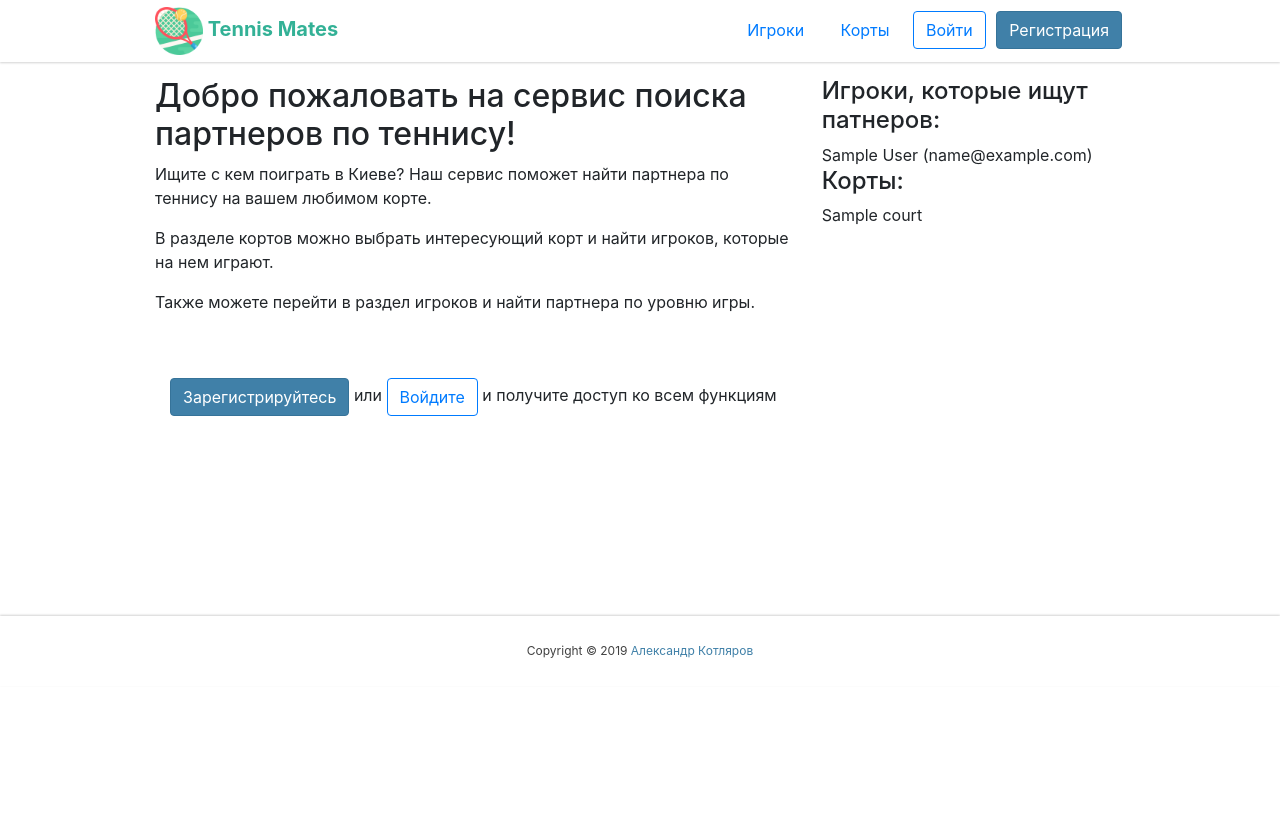
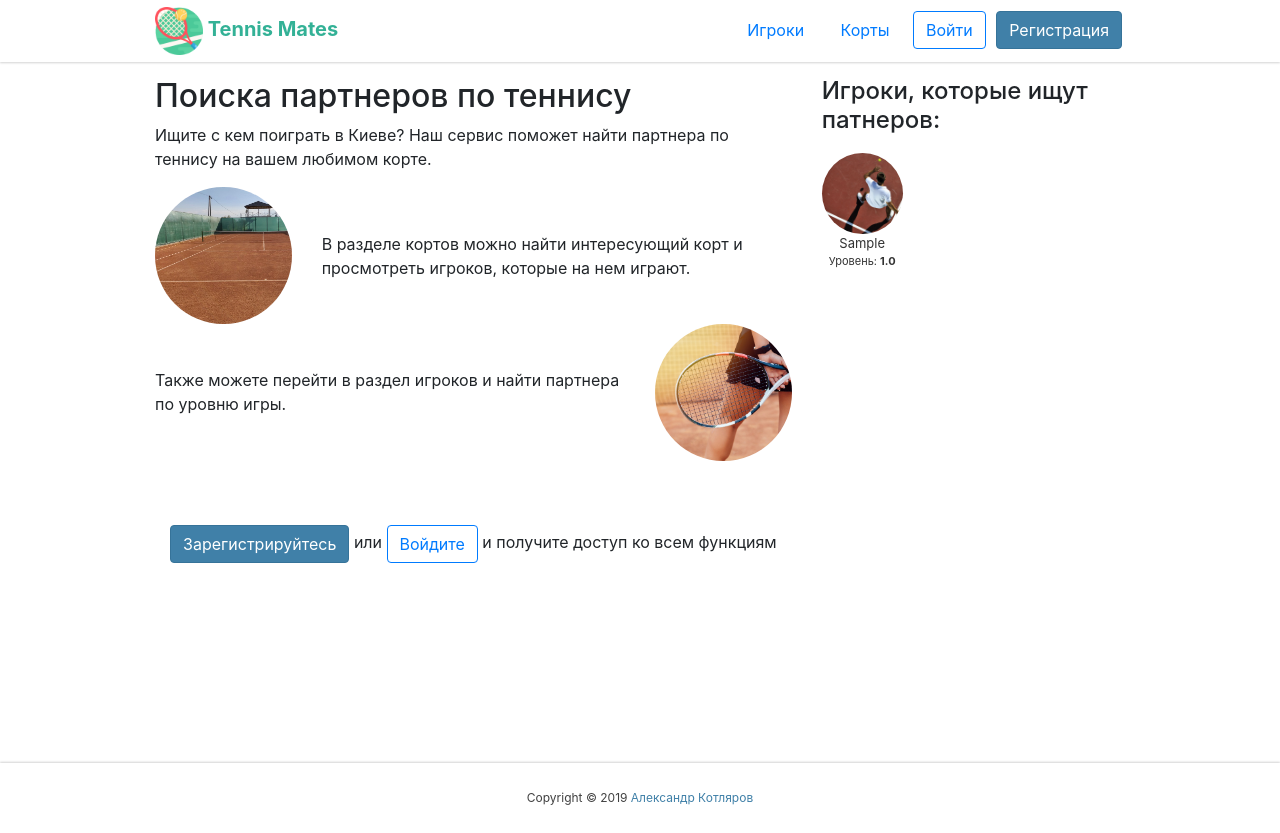
Before and after one commit to AlexKotl/tennis-friends, a Django app: page / in a window 1280 px wide. Before the commit the page ends 658 px from the top, so only its background shows below. Run offline with Django 3.2, Linux system fonts and the light colour scheme; tables that the repository leaves empty hold one stand-in row (values such as "Sample post"); style sheets or scripts are compiled from the project's sources; some libraries are stand-ins or nearby versions.

Commit message:
homepage layout

```diff
--- a/css/styles.scss
+++ b/css/styles.scss
@@ -5,6 +5,19 @@
     margin: auto;
     padding: 15px;
     padding-bottom: 200px;
+}
+
+.background-image {
+    background-size: cover;
+    display: block;
+    padding-bottom: 70%;
+    &.square {
+        padding-bottom: 100%;
+    }
+    &.circle {
+        border-radius: 50%;
+        padding-bottom: 100%;
+    }
 }
 
 .top-menu {
@@ -92,6 +105,21 @@
     }
 }
 
+.home-page {
+    .top-players {
+        .player {
+            font-size: 11px;
+            color: #333;
+            text-align: center;
+            margin: 10px 0;
+
+            .title {
+                font-size: 13px;
+            }
+        }
+    }
+}
+
 .login-form {
     max-width: 300px;
     margin: 100px auto;
--- a/templates/homepage.html
+++ b/templates/homepage.html
@@ -2,12 +2,31 @@
 {% load static %}
 
 {% block content %}
-    <div class="row">
+    <div class="row home-page">
         <div class="col-md-8">
-            <h2>Добро пожаловать на сервис поиска партнеров по теннису!</h2>
+            <h2>Поиска партнеров по теннису</h2>
             <p>Ищите с кем поиграть в Киеве? Наш сервис поможет найти партнера по теннису на вашем любимом корте.</p>
-            <p>В разделе кортов можно выбрать интересующий корт и найти игроков, которые на нем играют. </p>
-            <p>Также можете перейти в раздел игроков и найти партнера по уровню игры.</p>
+            <div class="row">
+                <div class="col-sm-3 col-xs-6">
+                    <a href="{% url 'courts' %}">
+                        <div class="background-image circle" style="background-image: url('{% static 'images/blank-court.jpg' %}')"></div>
+                    </a>
+                </div>
+                <div class="col-sm-9 justify-content-center align-self-center">
+                    В разделе кортов можно найти интересующий корт и просмотреть игроков, которые на нем играют.
+                </div>
+            </div>
+            <div class="row">
+                <div class="col-sm-9 justify-content-center align-self-center">
+                    Также можете перейти в раздел игроков и найти партнера по уровню игры.
+                </div>
+                <div class="col-sm-3">
+                    <a href="{% url 'players' %}">
+                        <div class="background-image circle" style="background-image: url('{% static 'images/player-girl.jpg' %}')"></div>
+                    </a>
+                </div>
+            </div>
+            <p></p>
 
             {% if not user.is_authenticated %}
                 <br/><br/>
@@ -21,13 +40,21 @@
         </div>
         <div class="col-md-4">
             <h4>Игроки, которые ищут патнеров:</h4>
-            {% for player in players %}
-                {{player}}
-            {% endfor %}
-            <h4>Корты:</h4>
-            {% for court in courts %}
-                {{court}}
-            {% endfor %}
+            <div class="top-players row">
+                {% for player in players %}
+                    <a href="{% url 'player' player.id %}" class="col-sm-4">
+                        <div class="player ">
+                            <div class="background-image circle square" style="background-image: url('{% firstof player.image '/static/images/blank-player2.jpg' %}')"></div>
+                            <div class="title">
+                                {{ player.first_name }}
+                            </div>
+                            <div class="description">
+                                Уровень: <b>{% firstof player.rank '-' %}</b>
+                            </div>
+                        </div>
+                    </a>
+                {% endfor %}
+            </div>
         </div>
     </div>
 
```
Also changed, not shown: static/images/blank-player2.jpg (added), static/images/player-girl.jpg (added).
